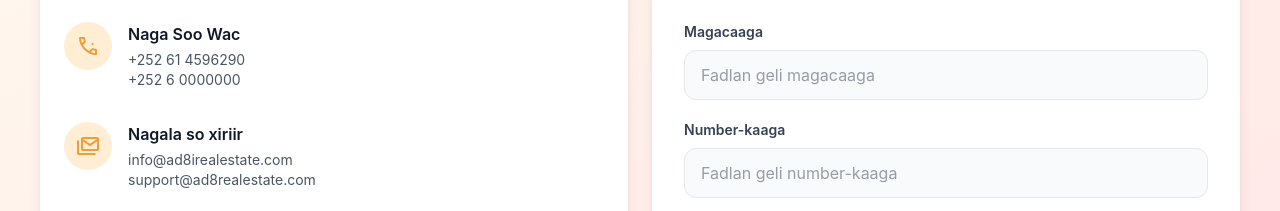
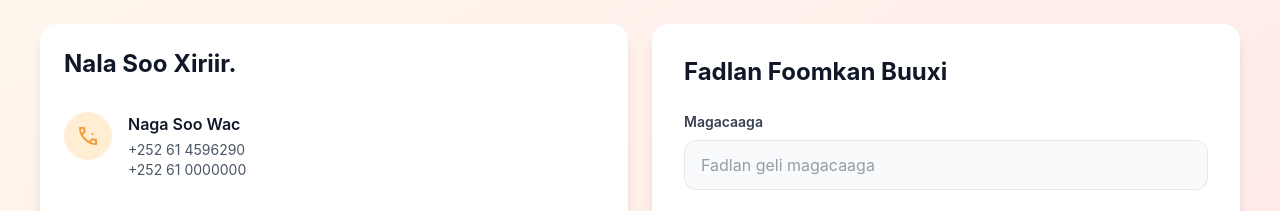
Before and after one commit to ahmeddayah8/ad8-website, a React (Vite) app: page /contact in a window 1280 px wide. Shown: the part 688-899 px from the top of the page. Built offline with nearby package versions, Linux system fonts and the light colour scheme.

Commit message:
editing code

```diff
--- a/src/Pages/About.jsx
+++ b/src/Pages/About.jsx
@@ -1,14 +1,14 @@
 const About = () => {
   return (
     <div className="min-h-screen overflow-hidden bg-gradient-to-br from-orange-50 to-rose-100">
-      <div className="relative h-160 w-full overflow-hidden bg-white shadow-lg ">
+      <div className="relative sm:h-160 w-full overflow-hidden bg-white shadow-lg ">
         {/* Hero Image */}
         <img
           src="/images/hero.png"
           alt="Nagu saabsan"
           className="
         block
-        h-[500px]
+        h-[600px]
         w-full
         object-cover
         object-center
--- a/src/Pages/Contact.jsx
+++ b/src/Pages/Contact.jsx
@@ -35,12 +35,12 @@ const Contact = () => {
   };
   return (
     <>
-      <div className="relative w-full overflow-hidden bg-white shadow-lg">
+      <div className="relative sm:h-160 w-full overflow-hidden bg-white shadow-lg">
         {/* Hero Image */}
         <img
           src="/images/contact.png"
           alt="Nagu saabsan"
-          className="block h-[500px] w-full object-cover object-center sm:h-[550px] md:h-[500px] lg:h-[550px]"
+          className="block h-[500px] w-full object-cover object-center sm:h-[650px] md:h-[500px] lg:h-[650px]"
         />
 
         {/* Content Area */}
@@ -119,7 +119,7 @@ const Contact = () => {
 
                 <p className="mt-1 text-sm text-gray-600">+252 61 4596290</p>
 
-                <p className="text-sm text-gray-600">+252 6 0000000</p>
+                <p className="text-sm text-gray-600">+252 61 0000000</p>
               </div>
             </div>
 
@@ -143,11 +143,11 @@ const Contact = () => {
                 </h3>
 
                 <p className="mt-1 text-sm text-gray-600">
-                  info@ad8irealestate.com
+                  info@ad8.com
                 </p>
 
                 <p className="text-sm text-gray-600">
-                  support@ad8realestate.com
+                  support@ad8.com
                 </p>
               </div>
             </div>
--- a/src/Pages/Home.jsx
+++ b/src/Pages/Home.jsx
@@ -236,7 +236,7 @@ const Home = () => {
 
   return (
     <>
-      <div className="relative md:h-160 w-full overflow-hidden bg-white shadow-lg">
+      <div className="relative sm:h-160 w-full overflow-hidden bg-white shadow-lg">
         {/* Hero Image */}
         <img
           src="/images/home.png"
@@ -285,24 +285,16 @@ const Home = () => {
               Hel Gurigaaga Riyada.
             </h1>
 
-            <p
-              className=" mt-4 max-w-xl text-xl leading-6 text-gray-800 sm:text-sm sm:leading-7 md:text-lg"
-            >
+            <p className=" mt-4 max-w-xl text-xl leading-6 text-gray-800 sm:text-sm sm:leading-7 md:text-lg">
               Waxaan kaa caawinaynaa inaad hesho guri ku habboon baahidaada,
               miisaaniyaddaada iyo goobta aad jeceshahay.
             </p>
-            <div className="flex items-center gap-8 mt-6 ">
+            <div className="mt-6 sm:items-center sm:gap-5">
               <button
-                className="bg-orange-500 py-2 px-6 rounded-2xl text-2xl  text-white cursor-pointer"
+                className="w-fit rounded-2xl bg-orange-500 px-4 py-2 text-lg text-white cursor-pointer"
                 onClick={aboutUs}
               >
                 About Us
-              </button>
-              <button
-                className="bg-orange-500 py-2 px-6 rounded-2xl text-2xl text-white cursor-pointer"
-                onClick={hanti}
-              >
-                Properties
               </button>
             </div>
           </div>
```
Lines whose indentation alone changed are shown as unchanged.
